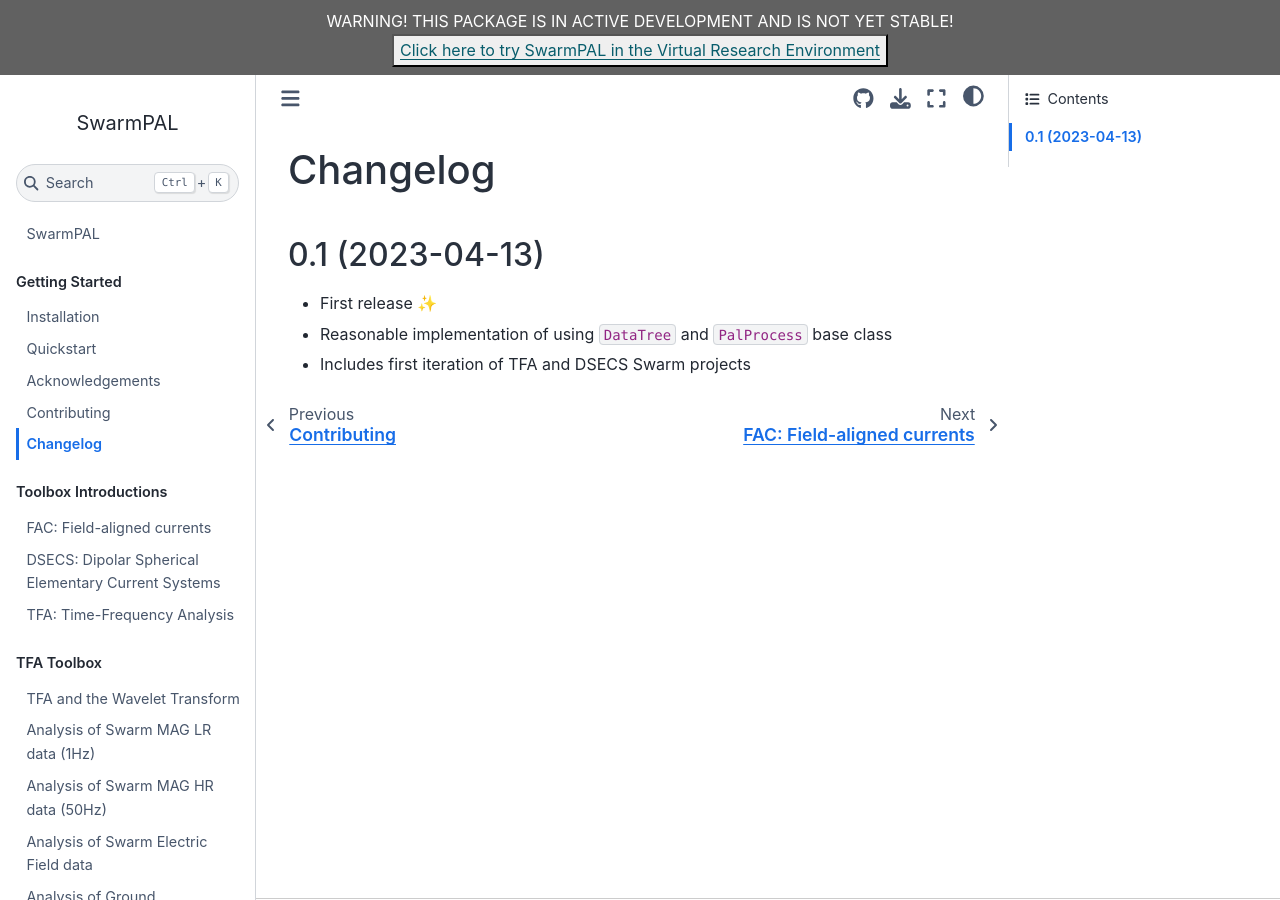
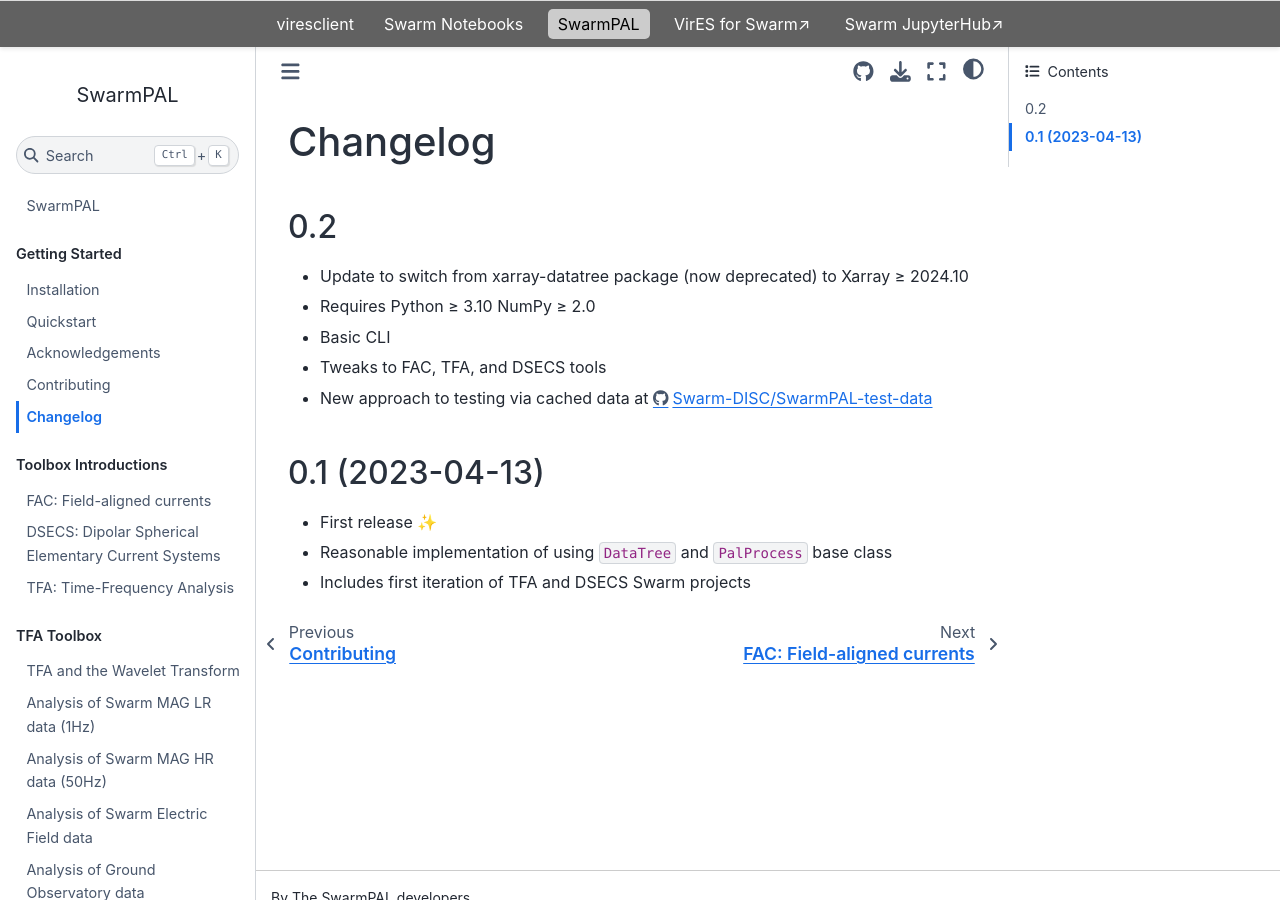
Before and after one commit to Swarm-DISC/SwarmPAL, a Sphinx documentation site: the page built from docs/changelog.md, in a window 1280 px wide and 900 px high. Built offline with Sphinx 7.4.7 and the Sphinx Book theme 1.1.4, drawn with Linux system fonts in a browser that asks for light colours.

Commit message:
Updating docs (#48)
* Add David to CITATION

* Add header with links to other doc sites

* Update pypi information with py 3.10 and 3.11

* Update changelog

* fix header link; fix quickstart; use CSA HAPI server

```diff
--- /dev/null
+++ b/docs/_templates/sections/header.html
@@ -0,0 +1,63 @@
+<div class="custom-header-container">
+    <div>
+        <a href="https://viresclient.readthedocs.io" class="link">viresclient</a>
+    </div>
+    <div>
+        <a href="https://notebooks.vires.services" class="link">Swarm Notebooks</a>
+        <a href="" class="link-selected">SwarmPAL</a>
+        <a href="https://vires.services" target="_blank" class="link">VirES for Swarm↗</a>
+        <a href="https://vre.vires.services" target="_blank" class="link">Swarm JupyterHub↗</a>
+    </div>
+</div>
+
+<style>
+    .custom-header-container {
+        display: flex;
+        flex-wrap: wrap;
+        justify-content: center;
+        align-items: center;
+        padding: 10px;
+        background-color: #616161;
+        border-top: 1px solid #ddd;
+        width: 100%;
+        color: white;
+    }
+
+    .custom-header-container .section {
+        margin: 0 20px;
+        text-align: center;
+        padding: 5px;
+        border: 1px solid #888;
+        border-radius: 5px;
+    }
+
+    .custom-header-container .link {
+        margin: 0 5px;
+        padding: 5px 10px;
+        text-decoration: none;
+        color: white;
+    }
+
+    .custom-header-container .link:hover {
+        color: #1e90ff !important;
+    }
+
+    .custom-header-container .link-selected {
+        margin: 0 5px;
+        padding: 5px 10px;
+        text-decoration: none;
+        background-color: #ccc;
+        color: black;
+        border-radius: 5px;
+    }
+
+    @media (max-width: 600px) {
+        .custom-header-container {
+            flex-direction: column; /* Stack sections vertically on small screens */
+        }
+
+        .custom-header-container .section {
+            width: 100%; /* Full width for sections */
+        }
+    }
+</style>
--- a/docs/changelog.md
+++ b/docs/changelog.md
@@ -1,4 +1,12 @@
 # Changelog
+
+## 0.2
+
+- Update to switch from xarray-datatree package (now deprecated) to Xarray ≥ 2024.10
+- Requires Python ≥ 3.10 NumPy ≥ 2.0
+- Basic CLI
+- Tweaks to FAC, TFA, and DSECS tools
+- New approach to testing via cached data at <https://github.com/Swarm-DISC/SwarmPAL-test-data>
 
 ## 0.1 (2023-04-13)
 
--- a/docs/conf.py
+++ b/docs/conf.py
@@ -61,7 +61,7 @@
 nb_execution_raise_on_error = False
 
 # Add any paths that contain templates here, relative to this directory.
-templates_path = []
+templates_path = ["_templates"]
 
 # List of patterns, relative to source directory, that match files and
 # directories to ignore when looking for source files.
@@ -86,10 +86,6 @@
     "use_repository_button": True,
     "use_issues_button": True,
     "use_edit_page_button": True,
-    "announcement": (
-        "WARNING! THIS PACKAGE IS IN ACTIVE DEVELOPMENT AND IS NOT YET STABLE!<br>"
-        "<button><a href='https://vre.vires.services/hub/user-redirect/git-pull?repo=https%3A%2F%2Fgithub.com%2Fsmithara%2Fswarmpal-demo&amp;urlpath=lab%2Ftree%2Fswarmpal-demo%2FREADME.ipynb&amp;branch=main'>Click here to try SwarmPAL in the Virtual Research Environment</a></button>"
-    ),
 }
 
 # Add any paths that contain custom static files (such as style sheets) here,
--- a/pyproject.toml
+++ b/pyproject.toml
@@ -27,8 +27,8 @@
     "License :: OSI Approved :: MIT License",
     "Programming Language :: Python",
     "Programming Language :: Python :: 3",
-    "Programming Language :: Python :: 3.9",
     "Programming Language :: Python :: 3.10",
+    "Programming Language :: Python :: 3.11",
     "Development Status :: 4 - Beta",
 ]
 
```
Also changed, not shown: docs/guides/quickstart.ipynb, docs/guides/tfa/tfa_Cluster.ipynb, 1 other file.
